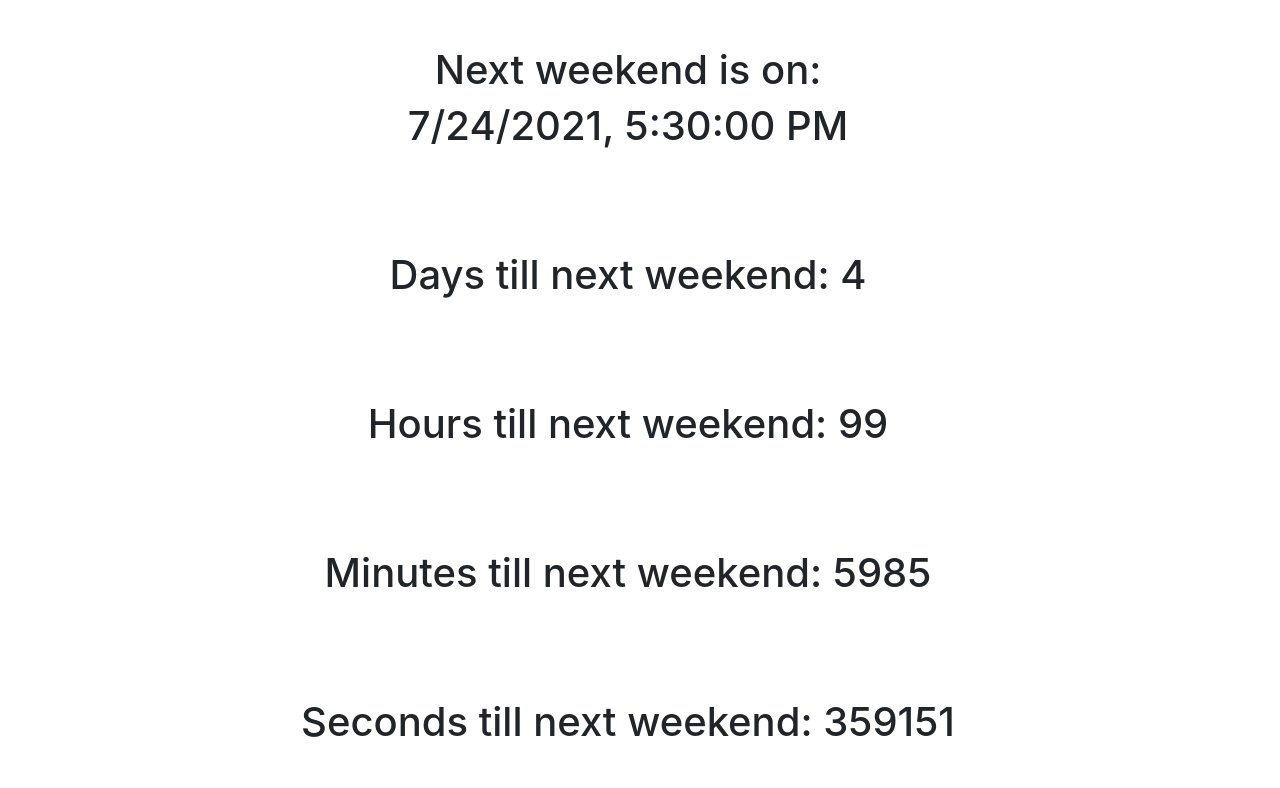
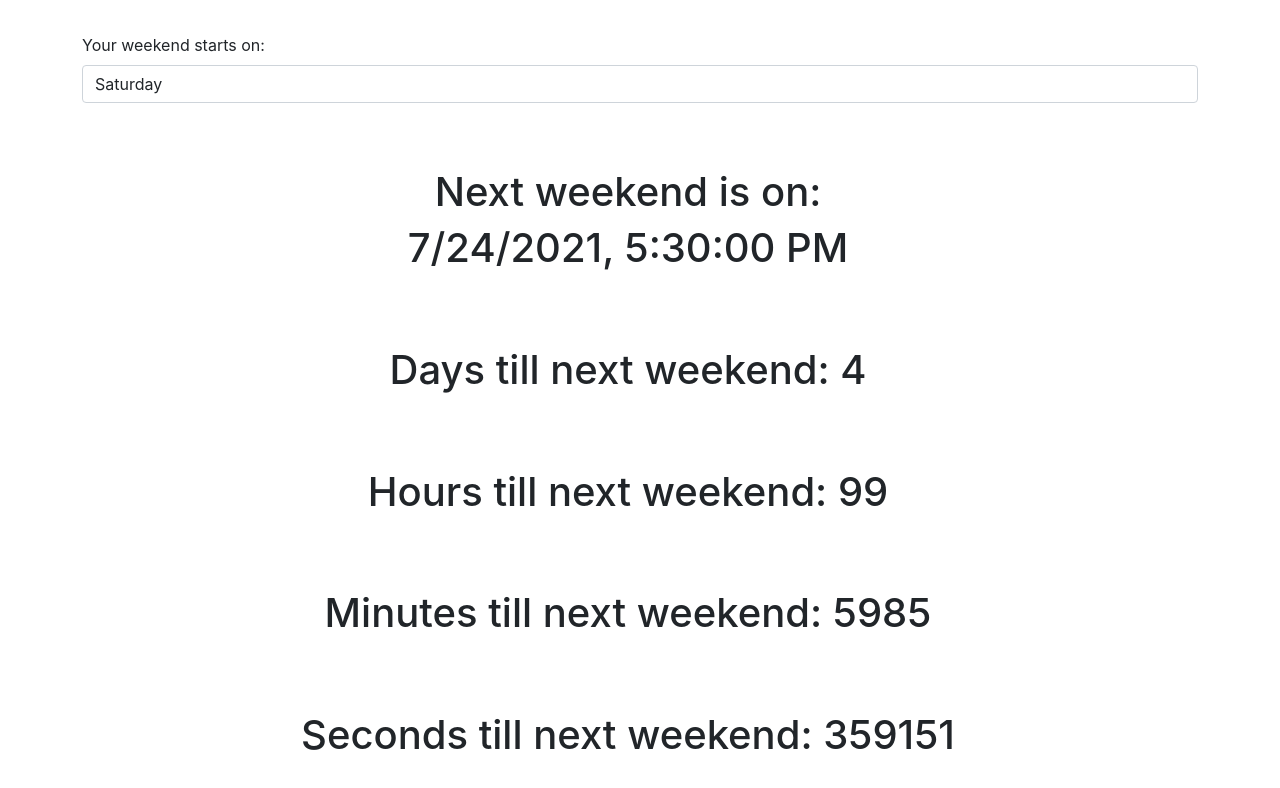
Before and after one commit to anushibin007/is-it-weekend, a React (Vite) app: page / in a window 1280 px wide. Shown: the top 788 px of the page. Built offline with nearby package versions, Linux system fonts and the light colour scheme.

Commit message:
Pick a custom weekend day

```diff
--- a/src/App.jsx
+++ b/src/App.jsx
@@ -1,84 +1,27 @@
-import React, { useEffect, useState } from "react";
-import { Col, Container, Row } from "react-bootstrap";
+import React, { useState } from "react";
+import { Container, Row, Form } from "react-bootstrap";
 import "./App.css";
-import dayjs from "dayjs";
-import Firebase from "./Firebase";
+import Timer from "./components/Timer";
 
 function App() {
-	const [weekendData, setWeekendData] = useState({});
+	const [dayOfTheWeek, setDayOfTheWeek] = useState(6);
 
-	// Saturday
-	const dayOfTheWeek = 6;
-
-	useEffect(() => {
-		setTimeTillNextWeekend();
-		Firebase.init();
-	}, []);
-
-	useEffect(() => {
-		// console.log(weekendData);
-	}, [weekendData]);
-
-	const setTimeTillNextWeekend = () => {
-		setInterval(() => {
-			const nextWeekend = nextDate(dayOfTheWeek);
-
-			const now = new Date();
-
-			const nowInDayjs = dayjs(now).second(now.getSeconds());
-
-			const nextWeekendInDayjs = dayjs(nextWeekend);
-
-			const timeTillNextWeekendMs = nextWeekendInDayjs.diff(nowInDayjs);
-
-			const timeTillNextWeekendDays = nextWeekendInDayjs.diff(nowInDayjs, "days");
-
-			const timeTillNextWeekendHours = nextWeekendInDayjs.diff(nowInDayjs, "hours");
-
-			const timeTillNextWeekendMinutes = nextWeekendInDayjs.diff(nowInDayjs, "minutes");
-
-			const timeTillNextWeekendSeconds = nextWeekendInDayjs.diff(nowInDayjs, "seconds");
-
-			setWeekendData({ nextWeekend, timeTillNextWeekendMs, timeTillNextWeekendDays, timeTillNextWeekendHours, timeTillNextWeekendMinutes, timeTillNextWeekendSeconds });
-		}, 1000);
-	};
-
-	const nextDate = (dayIndex) => {
-		var today = new Date();
-		today.setDate(today.getDate() + ((dayIndex - 1 - today.getDay() + 7) % 7) + 1);
-		today.setHours(17, 30, 0, 0);
-		return today;
+	const handleDayOfTheWeekChanged = (e) => {
+		setDayOfTheWeek(e.target.value);
 	};
 
 	return (
-		<Container className="fill">
+		<Container>
 			<Row className="align-items-center" style={{ height: "100vh" }}>
-				<Row>
-					<Col>
-						<h1>Next weekend is on:</h1>
-						<h1>{weekendData.nextWeekend && weekendData.nextWeekend.toLocaleString()}</h1>
-					</Col>
-				</Row>
-				<Row>
-					<Col>
-						<h1>Days till next weekend: {weekendData.timeTillNextWeekendDays}</h1>
-					</Col>
-				</Row>
-				<Row>
-					<Col>
-						<h1>Hours till next weekend: {weekendData.timeTillNextWeekendHours}</h1>
-					</Col>
-				</Row>
-				<Row>
-					<Col>
-						<h1>Minutes till next weekend: {weekendData.timeTillNextWeekendMinutes}</h1>
-					</Col>
-				</Row>
-				<Row>
-					<Col>
-						<h1>Seconds till next weekend: {weekendData.timeTillNextWeekendSeconds}</h1>
-					</Col>
-				</Row>
+				<Form.Group controlId="formBasicSelect">
+					<Form.Label>Your weekend starts on:</Form.Label>
+					<Form.Control as="select" value={dayOfTheWeek} onChange={handleDayOfTheWeekChanged}>
+						<option value="6">Saturday</option>
+						<option value="0">Sunday</option>
+						<option value="5">Friday</option>
+					</Form.Control>
+				</Form.Group>
+				<Timer dayOfTheWeek={dayOfTheWeek} />
 			</Row>
 		</Container>
 	);
--- /dev/null
+++ b/src/components/Timer.jsx
@@ -0,0 +1,87 @@
+import React, { useEffect, useState } from "react";
+import { Col, Row } from "react-bootstrap";
+import dayjs from "dayjs";
+import Firebase from "../Firebase";
+
+const Timer = (props) => {
+	const [weekendData, setWeekendData] = useState({});
+
+	let dayOfTheWeek = props.dayOfTheWeek;
+
+	useEffect(() => {
+		Firebase.init();
+	}, []);
+
+	useEffect(() => {
+		populateWeekendData();
+		const interval = setInterval(() => {
+			populateWeekendData();
+		}, 1000);
+		return () => clearInterval(interval);
+	}, [props.dayOfTheWeek]);
+
+	const populateWeekendData = () => {
+		const nextWeekend = nextDate(dayOfTheWeek);
+
+		const now = new Date();
+
+		const nowInDayjs = dayjs(now).second(now.getSeconds());
+
+		const nextWeekendInDayjs = dayjs(nextWeekend);
+
+		const timeTillNextWeekendMs = nextWeekendInDayjs.diff(nowInDayjs);
+
+		const timeTillNextWeekendDays = nextWeekendInDayjs.diff(nowInDayjs, "days");
+
+		const timeTillNextWeekendHours = nextWeekendInDayjs.diff(nowInDayjs, "hours");
+
+		const timeTillNextWeekendMinutes = nextWeekendInDayjs.diff(nowInDayjs, "minutes");
+
+		const timeTillNextWeekendSeconds = nextWeekendInDayjs.diff(nowInDayjs, "seconds");
+
+		setWeekendData({ nextWeekend, timeTillNextWeekendMs, timeTillNextWeekendDays, timeTillNextWeekendHours, timeTillNextWeekendMinutes, timeTillNextWeekendSeconds });
+	};
+
+	useEffect(() => {
+		dayOfTheWeek = props.dayOfTheWeek;
+	}, [props.dayOfTheWeek]);
+
+	const nextDate = (dayIndex) => {
+		var today = new Date();
+		today.setDate(today.getDate() + ((dayIndex - 1 - today.getDay() + 7) % 7) + 1);
+		today.setHours(17, 30, 0, 0);
+		return today;
+	};
+	return (
+		<React.Fragment>
+			<Row>
+				<Col>
+					<h1>Next weekend is on:</h1>
+					<h1>{weekendData.nextWeekend && weekendData.nextWeekend.toLocaleString()}</h1>
+				</Col>
+			</Row>
+			<Row>
+				<Col>
+					<h1>Days till next weekend: {weekendData.timeTillNextWeekendDays}</h1>
+				</Col>
+			</Row>
+			<Row>
+				<Col>
+					<h1>Hours till next weekend: {weekendData.timeTillNextWeekendHours}</h1>
+				</Col>
+			</Row>
+			<Row>
+				<Col>
+					<h1>Minutes till next weekend: {weekendData.timeTillNextWeekendMinutes}</h1>
+				</Col>
+			</Row>
+			<Row>
+				<Col>
+					<h1>Seconds till next weekend: {weekendData.timeTillNextWeekendSeconds}</h1>
+				</Col>
+			</Row>
+		</React.Fragment>
+	);
+};
+
+export default Timer;
```
